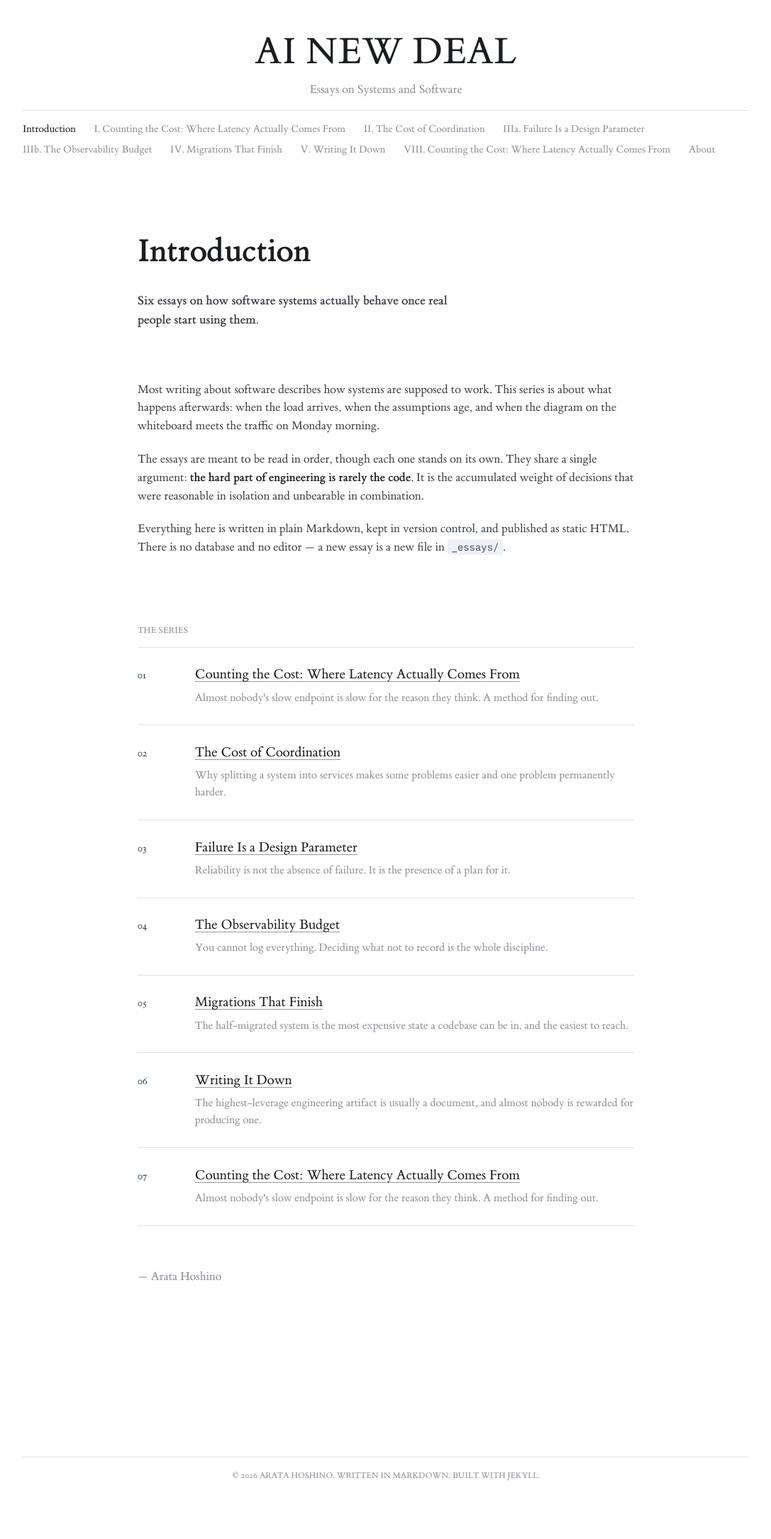
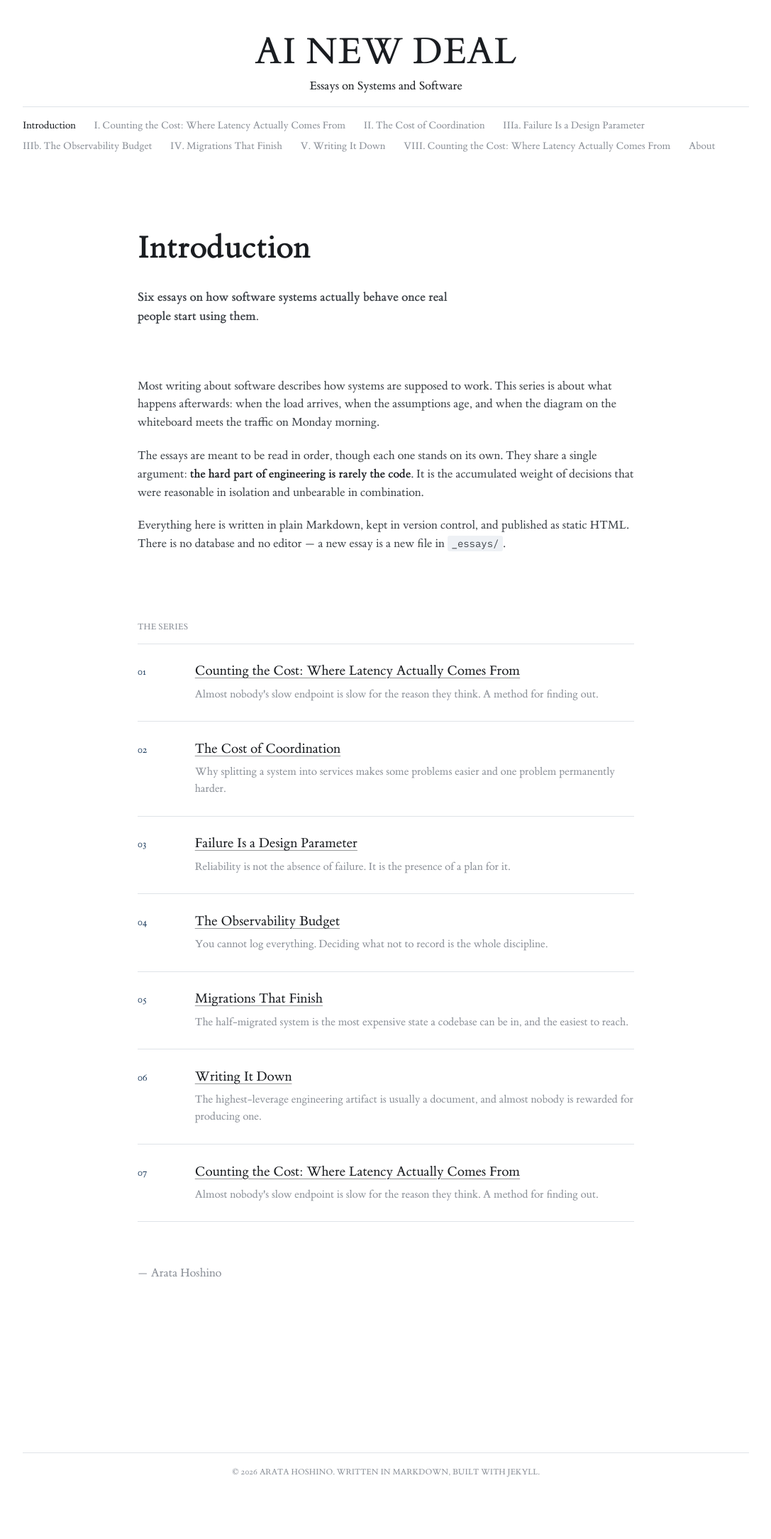
Before and after one commit to arata-hoshino/arata-hoshino.github.io, a Jekyll site: the page built from index.md, in a window 1280 px wide. Shown: the whole page at 71% size, without its empty margins (96-1183 px from the left). Built offline with Jekyll 4.4.1, drawn with Linux system fonts in a browser that asks for light colours.

Commit message:
Set the subtitle in ink, closer to the title
Co-Authored-By: Claude Opus 5 (1M context) <noreply@anthropic.com>

```diff
--- a/assets/css/style.css
+++ b/assets/css/style.css
@@ -191,8 +191,8 @@ main {
 }
 
 .runhead-subtitle {
-  margin: 0.6em 0 0;
-  color: var(--muted);
+  margin: 0.3em 0 0;
+  color: var(--ink);
   font-size: 1em;   /* the size the body is set at */
 }
 
```
